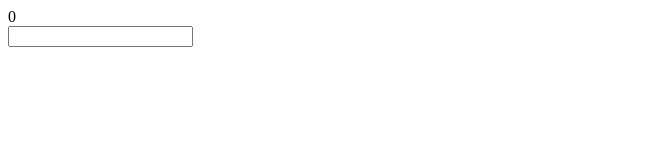
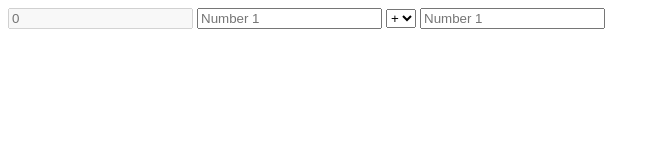
Before and after one commit to RenitaDewi/calculator, a plain HTML site: page FirstEd/index.html in a window 1280 px wide. Shown: the whole page, without its empty margins (0-660 px from the left). Drawn offline with Linux system fonts and the light colour scheme.

Commit message:
insert option

```diff
--- a/FirstEd/index.html
+++ b/FirstEd/index.html
@@ -10,10 +10,15 @@
 
 <body>
     <div class="wrapper">
-        <div class="hasil">
-            0
-        </div>
-        <input type="text">
+        <input type="text" placeholder="0" disabled>
+        <input type="text" placeholder="Number 1">
+        <select>
+            <option>+</option>
+            <option>-</option>
+            <option>/</option>
+            <option>x</option>
+        </select>
+        <input type="text" placeholder="Number 1">
     </div>
 
 </body>
```
